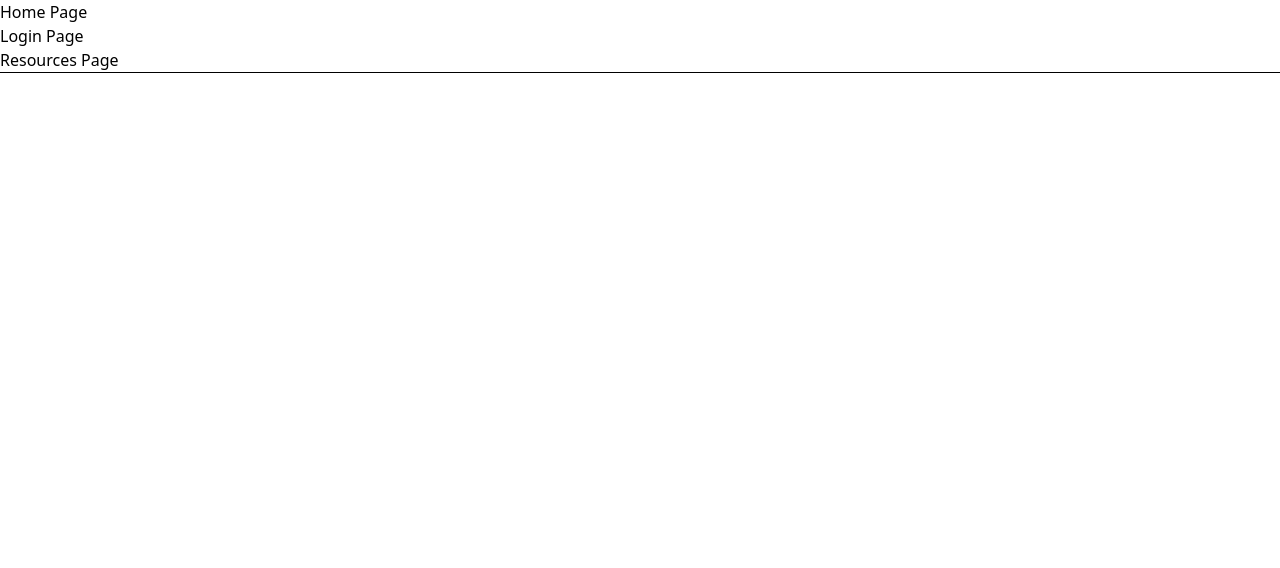
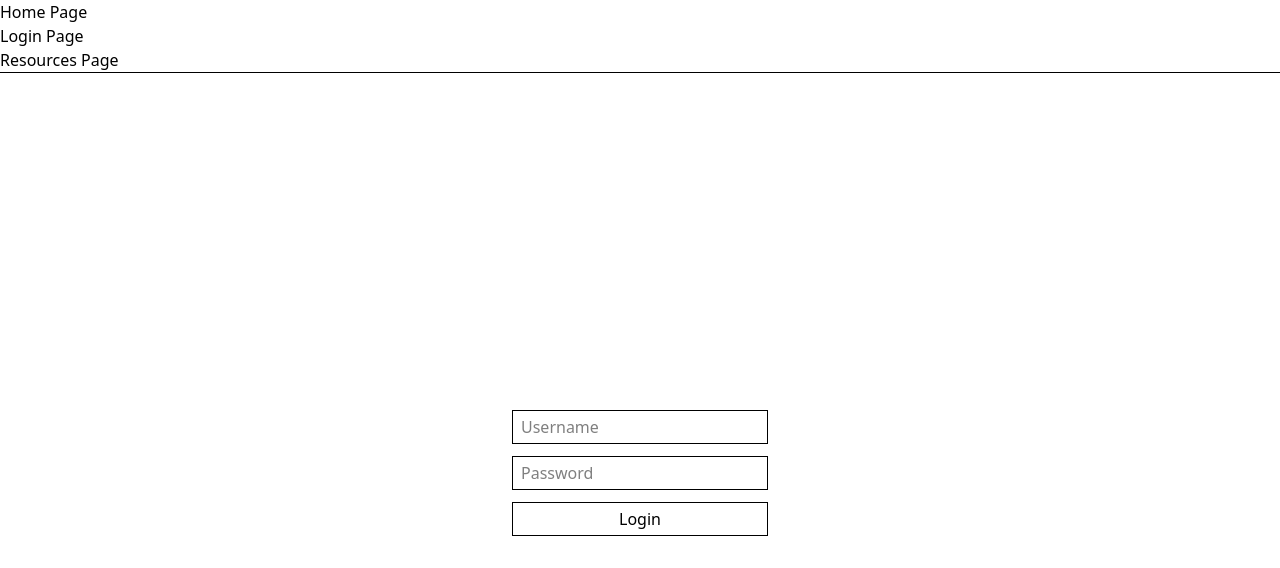
Before and after one commit to Vladyslav-Hrytsak/React, a React (Vite) app: page /login in a window 1280 px wide. Shown: the top 568 px of the page. Built offline with nearby package versions, Linux system fonts and the light colour scheme.

Commit message:
lesson 4 auth and homework 6

```diff
--- /dev/null
+++ b/src/components/form-component/AuthResourcesComponent.tsx
@@ -0,0 +1,9 @@
+const AuthResourcesComponent = () => {
+    return (
+        <div>
+
+        </div>
+    );
+};
+
+export default AuthResourcesComponent;
--- a/src/components/form-component/FormComponent.tsx
+++ b/src/components/form-component/FormComponent.tsx
@@ -1,28 +1,46 @@
 import {useForm} from "react-hook-form";
 import type {IFormData} from "../../models/IFormData.ts";
+import {joiResolver} from "@hookform/resolvers/joi";
+import {userValidator} from "../../validator/user.validator.ts";
+import {login} from "../../services/api.service.ts";
+
 
 const FormComponent = () => {
 
-    const {handleSubmit, register, formState: { errors , isValid}}} = useForm<IFormData>()
+    const {register, handleSubmit, formState: { errors , isValid}} = useForm<IFormData>(
+        {
+            mode: "all",
+            resolver: joiResolver(userValidator)
+        }
+    );
 
     const submit = (data:IFormData) => {
-        addCar(data)
+        console.log(data);
+            login(data)
     };
+
+
 
     return (
         <div className="min-h-screen flex justify-center items-center">
-            <form>
-                <label>
-                    <input type="text" name="username" placeholder="Username" className="border px-2 py-1 w-64"/>
-                </label>
+            <form onSubmit={handleSubmit(submit)}>
 
-                <label>
-                    <input type="text" name="password" placeholder="Password" className="border px-2 py-1 w-64"/>
-                </label>
+                <div className="mb-3">
+                    <input type="text" placeholder="Username"{...register('username')} className="border px-2 py-1 w-64"/>
+                    <div className="text-red-500 text-sm">
+                        {errors.username?.message}</div>
+                </div>
 
-                <button className="border px-4 py-1 w-64" type={"submit"}>LOGIN</button>
+                <div className="mb-3">
+                    <input type="text" placeholder="Password"{...register('password')} className="border px-2 py-1 w-64"/>
+                    <div className="text-red-500 text-sm">
+                        {errors.password?.message}</div>
+                </div>
+
+                <button type="submit" disabled={!isValid} className="border px-4 py-1 w-64">Login</button>
             </form>
         </div>
+
     );
 };
 
--- a/src/main.tsx
+++ b/src/main.tsx
@@ -3,4 +3,4 @@ import './index.css'
 import {RouterProvider} from "react-router/dom";
 import {router} from "./routers/router.tsx";
 
-createRoot(document.getElementById('root')!).render(<RouterProvider router={router}/>)
+createRoot(document.getElementById('root')!).render(<RouterProvider router={router}/>)//підключаю роути
--- /dev/null
+++ b/src/models/IBaseResponceModel.ts
@@ -0,0 +1,8 @@
+import type {IProduct} from "./IProduct.ts";
+
+export interface IBaseResponceModel {
+    products?: IProduct[]
+    total: number
+    skip: number
+    limit: number
+}
--- a/src/models/IUserWithModel.ts
+++ b/src/models/IUserWithToken.ts
@@ -1,6 +1,7 @@
-export interface IUserWithModel {
+export interface IUserWithToken {
     id: number
     username: string
+    password: string
     email: string
     firstName: string
     lastName: string
--- a/src/pages/AuthResourcesPage.tsx
+++ b/src/pages/AuthResourcesPage.tsx
@@ -1,7 +1,18 @@
+import AuthResourcesComponent from "../components/form-component/AuthResourcesComponent.tsx";
+import {useEffect} from "react";
+import {loadAuthProducts, refresh} from "../services/api.service.ts";
+
 const AuthResourcesPage = () => {
+    useEffect(() => {
+        loadAuthProducts().then(products => console.log(products))
+            .catch(reason => {
+                console.log(reason)
+                refresh().then(() => loadAuthProducts() )
+            });
+    }, []);
     return (
         <div>
-            Auth Resources Page
+            <AuthResourcesComponent/>
         </div>
     );
 };
--- a/src/pages/LoginPage.tsx
+++ b/src/pages/LoginPage.tsx
@@ -1,7 +1,9 @@
+import FormComponent from "../components/form-component/FormComponent.tsx";
+
 const LoginPage = () => {
     return (
         <div >
-
+            <FormComponent/>
         </div>
     );
 };
--- a/src/routers/router.tsx
+++ b/src/routers/router.tsx
@@ -5,7 +5,7 @@ import AuthResourcesPage from "../pages/AuthResourcesPage.tsx";
 import HomePage from "../pages/HomePage.tsx";
 
 
-export const router = createBrowserRouter([
+export const router = createBrowserRouter([ // створено структуру роутів
     { path: '/', element: <MainLayout/>, children:[
             {index: true, element: <HomePage/>},
             {path:'login', element: <LoginPage/>},
--- /dev/null
+++ b/src/services/api.service.ts
@@ -0,0 +1,58 @@
+import axios from "axios";
+import type {IUserWithToken} from "../models/IUserWithToken.ts";
+import type {IProduct} from "../models/IProduct.ts";
+import type {IBaseResponceModel} from "../models/IBaseResponceModel.ts";
+import {retriveLocalStoradge} from "./helpers.ts";
+import type {ITokenPair} from "../models/ITokenPair.ts";
+
+
+type LoginData = {
+    username: string,
+    password: string
+}
+
+
+const axiosInstance = axios.create({ //створюю обʼєкт аксіос та прописаю базову урлу
+    baseURL: 'https://dummyjson.com/auth',
+    headers: {}
+})
+
+
+
+axiosInstance.interceptors.request.use((request) =>{
+//створюю інтерсептор для гетових запитів для того щоб передавати токени авторизації для отримання відповіді з сервера
+    if(request.method?.toUpperCase() === "GET"){ //перевірка методу гет або пост
+        request.headers.authorization = "Bearer "+ retriveLocalStoradge<IUserWithToken>('user').accessToken;
+        //передання хедеру з токеном авторизації
+    }
+
+    return request
+})
+
+
+export const login = async ({username, password}:LoginData):Promise<IUserWithToken> => {
+    const {data:userWithTokens} = await axiosInstance.post<IUserWithToken>("/login", {username, password});
+    console.log(userWithTokens);
+    localStorage.setItem("user", JSON.stringify(userWithTokens));
+    return userWithTokens
+    //функція логінації в яку передається обʼєкт з данними введеними в форму
+    //функція робить постовий запит та отримає з арі токени та зберігає їх в локал сторедж
+}
+
+export const loadAuthProducts = async ():Promise<IProduct[]> => {
+    const {data:{products}} =  await axiosInstance.get<IBaseResponceModel>("/products");
+    return products;
+    //функція яка робить гетовий запит на арі для отримання продуктів авторизованого користувача
+}
+
+export const refresh = async () => {
+    const iUserWithToken =  retriveLocalStoradge<IUserWithToken>("user")
+    const {data:{accessToken, refreshToken}} =      await axiosInstance.post<ITokenPair>("/refresh",  iUserWithToken.refreshToken);
+    //функція рефреш  створює костантку в яку записує  токени з локалсторедж
+    //функція робить постовий запит  на урлу рефреш в параметрах передає існуючий рефреш токен та отримує новий рефреш токен та новий ацес токен
+    iUserWithToken.accessToken = accessToken;
+    iUserWithToken.refreshToken = refreshToken;
+    //перевизначаються існуючі токени та заисуються в локалсторедж
+    localStorage.setItem("user", JSON.stringify(iUserWithToken));
+
+}
--- /dev/null
+++ b/src/services/helpers.ts
@@ -0,0 +1,8 @@
+export const retriveLocalStoradge =<T>  (key:string) =>{
+    const parse =  localStorage.getItem(key) || ''
+    if(!parse){
+        return {} as T
+    }
+    const parseObject =  JSON.parse(parse)
+    return parseObject as T
+}
--- /dev/null
+++ b/src/validator/user.validator.ts
@@ -0,0 +1,10 @@
+import * as Joi from "joi"; // імпортую joi
+
+export const userValidator = Joi.object({ //створюю обʼєкт для валідації полів форми
+    username: Joi.string().pattern(new RegExp('^[a-zA-Zа]{1,20}$')).messages({
+        "string.pattern.base": "Your username value didnt match pattern",
+    }),
+    password: Joi.string().pattern(new RegExp('^[a-zA-Zа]{1,20}$')).messages({
+        "string.pattern.base": "Your password value didnt match pattern",
+    }),
+})
```
